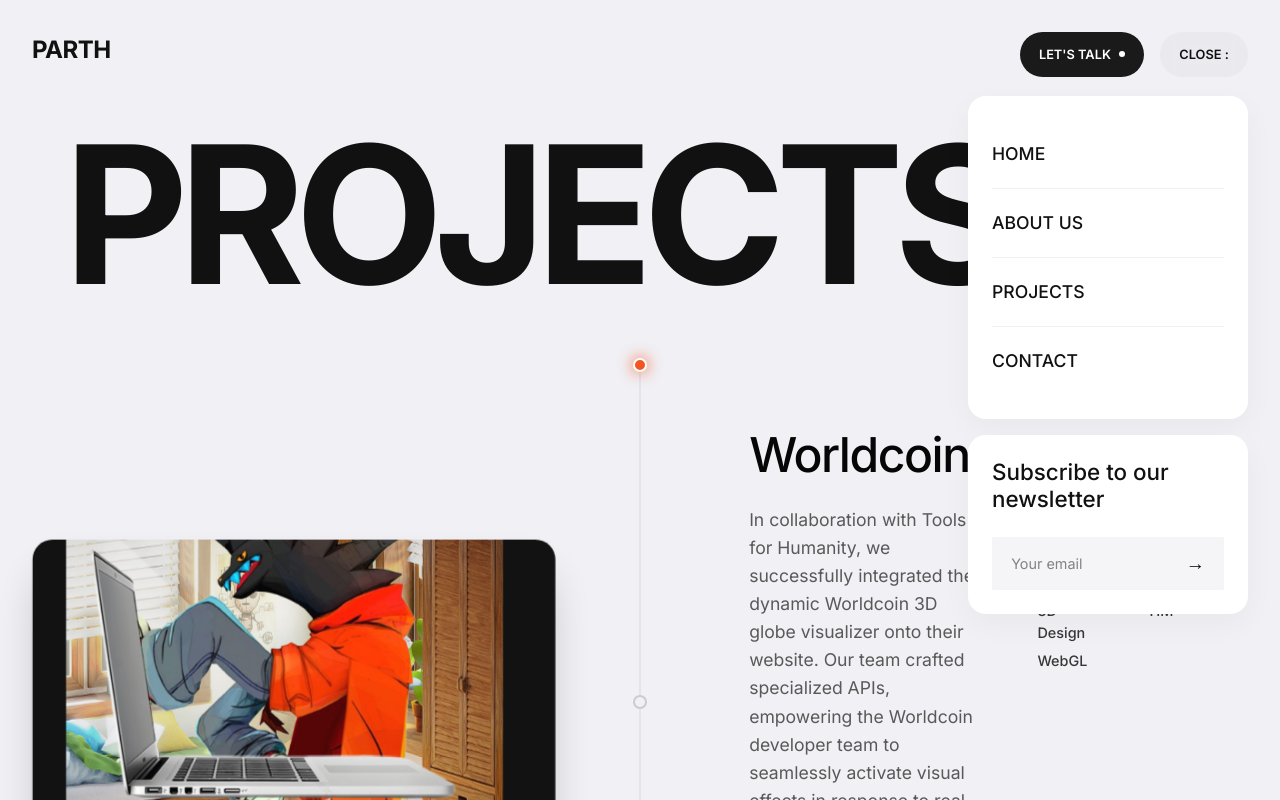
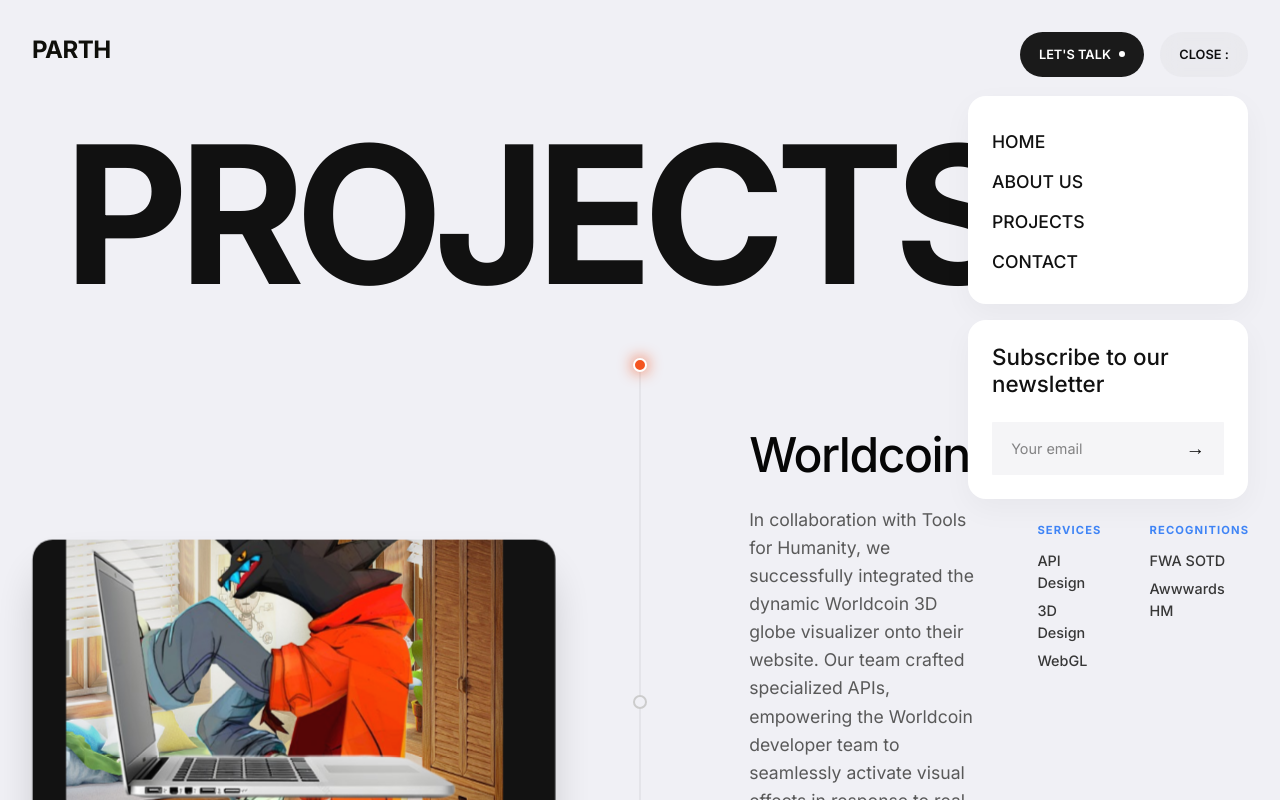
Before and after one commit to Parth673/parth-portfolio, a React (Vite) app: page /projects in a window 1280 px wide. Both pictures are taken after a click on the button "MENU ••". Shown: the top 800 px of the page. Built offline with nearby package versions, Linux system fonts and the light colour scheme; no server answers.

Commit message:
fixed home page

```diff
--- a/src/components/home/GenieEffect.tsx
+++ b/src/components/home/GenieEffect.tsx
@@ -164,7 +164,7 @@
             scrollTrigger: {
                 trigger: "#scroll-section",
                 start: "top 50%",
-                end: "bottom 80%",
+                end: "bottom bottom",
                 scrub: 1,
                 onUpdate: () => {
                     if (uiLayer) {
--- a/src/components/layout/Navigation.tsx
+++ b/src/components/layout/Navigation.tsx
@@ -54,28 +54,54 @@
     const handleMenuLinkHover = (e: React.MouseEvent<HTMLAnchorElement>, entering: boolean) => {
         const link = e.currentTarget;
         const arrow = link.querySelector('.arrow-icon');
+        const originalText = link.querySelector('.nav-text-original');
+        const cloneText = link.querySelector('.nav-text-clone');
 
         if (entering) {
             gsap.to(link, {
                 x: 5,
-                backgroundColor: '#e0e4efff', // Bright blue
-                color: '#ffffff',
-                padding: '0.8rem 1.5rem',   // Expand height and width
+                backgroundColor: '#e5e7fd',
+                color: '#000000',
+                borderRadius: '50px',
+                scale: 1.02,
+                padding: '0.7rem 1.2rem',
                 duration: 0.3,
                 ease: 'power2.out',
             });
+
+            // Vending machine roll effect (up)
+            if (originalText && cloneText) {
+                gsap.to([originalText, cloneText], {
+                    y: '-100%',
+                    duration: 0.4,
+                    ease: 'power3.out'
+                });
+            }
+
             if (arrow) {
-                gsap.to(arrow, { x: 0, opacity: 1, color: '#ffffff', duration: 0.2 });
+                gsap.to(arrow, { x: 0, opacity: 1, color: '#000000', duration: 0.2 });
             }
         } else {
             gsap.to(link, {
                 x: 0,
                 backgroundColor: 'transparent',
                 color: '#111',
-                padding: '0.5rem 0.8rem',   // Reset to base padding
+                borderRadius: '12px',
+                scale: 1,
+                padding: '0.5rem 0.8rem',
                 duration: 0.3,
                 ease: 'power2.in',
             });
+
+            // Reset roll effect (down)
+            if (originalText && cloneText) {
+                gsap.to([originalText, cloneText], {
+                    y: '0%',
+                    duration: 0.4,
+                    ease: 'power3.in'
+                });
+            }
+
             if (arrow) {
                 gsap.to(arrow, { x: -10, opacity: 0, color: 'inherit', duration: 0.3 });
             }
@@ -115,7 +141,11 @@
                                     onMouseEnter={(e) => handleMenuLinkHover(e, true)}
                                     onMouseLeave={(e) => handleMenuLinkHover(e, false)}
                                 >
-                                    {item.label} <span className="arrow-icon">→</span>
+                                    <div className="nav-text-wrapper" style={{ position: 'relative', overflow: 'hidden', height: '1.2em' }}>
+                                        <span className="nav-text-original" style={{ display: 'block' }}>{item.label}</span>
+                                        <span className="nav-text-clone" style={{ display: 'block', position: 'absolute', top: '100%', left: 0 }}>{item.label}</span>
+                                    </div>
+                                    <span className="arrow-icon">→</span>
                                 </Link>
                             </li>
                         ))}
--- a/src/index.css
+++ b/src/index.css
@@ -54,6 +54,8 @@
   font-weight: 700;
   letter-spacing: -0.02em;
   z-index: 100;
+  mix-blend-mode: difference;
+  color: #fff;
 }
 
 .logo a {
@@ -93,8 +95,6 @@
   /* Blue background */
   color: #ffffff;
   /* White text */
-  padding: 0.9rem 1.6rem;
-  /* Increased height and width */
 }
 
 .nav-btn:hover .dot {
@@ -162,13 +162,13 @@
 }
 
 .menu-item {
-  padding: 0.8rem 0;
-  border-bottom: 1px solid #f0f0f5;
+  padding: 0;
+  border-bottom: none;
 }
 
-.menu-item:last-child {
+/* .menu-item:last-child {
   border-bottom: none;
-}
+} */
 
 .menu-link {
   text-decoration: none;
@@ -347,7 +347,7 @@
 .scroll-container {
   height: 100%;
   width: 100%;
-  position: relative;
+  /* position: relative; */
 }
 
 .genie-wrapper {
--- a/src/pages/HomePage.tsx
+++ b/src/pages/HomePage.tsx
@@ -4,7 +4,7 @@
 import { IntroSection } from '../components/home/IntroSection';
 import { GenieEffect } from '../components/home/GenieEffect';
 import OurServices from '../components/home/OurServices';
-import { RobotSequenceWithCallouts } from '../components/home/RobotSequence';
+// import { RobotSequenceWithCallouts } from '../components/home/RobotSequence';
 
 export function HomePage() {
     return (
```
